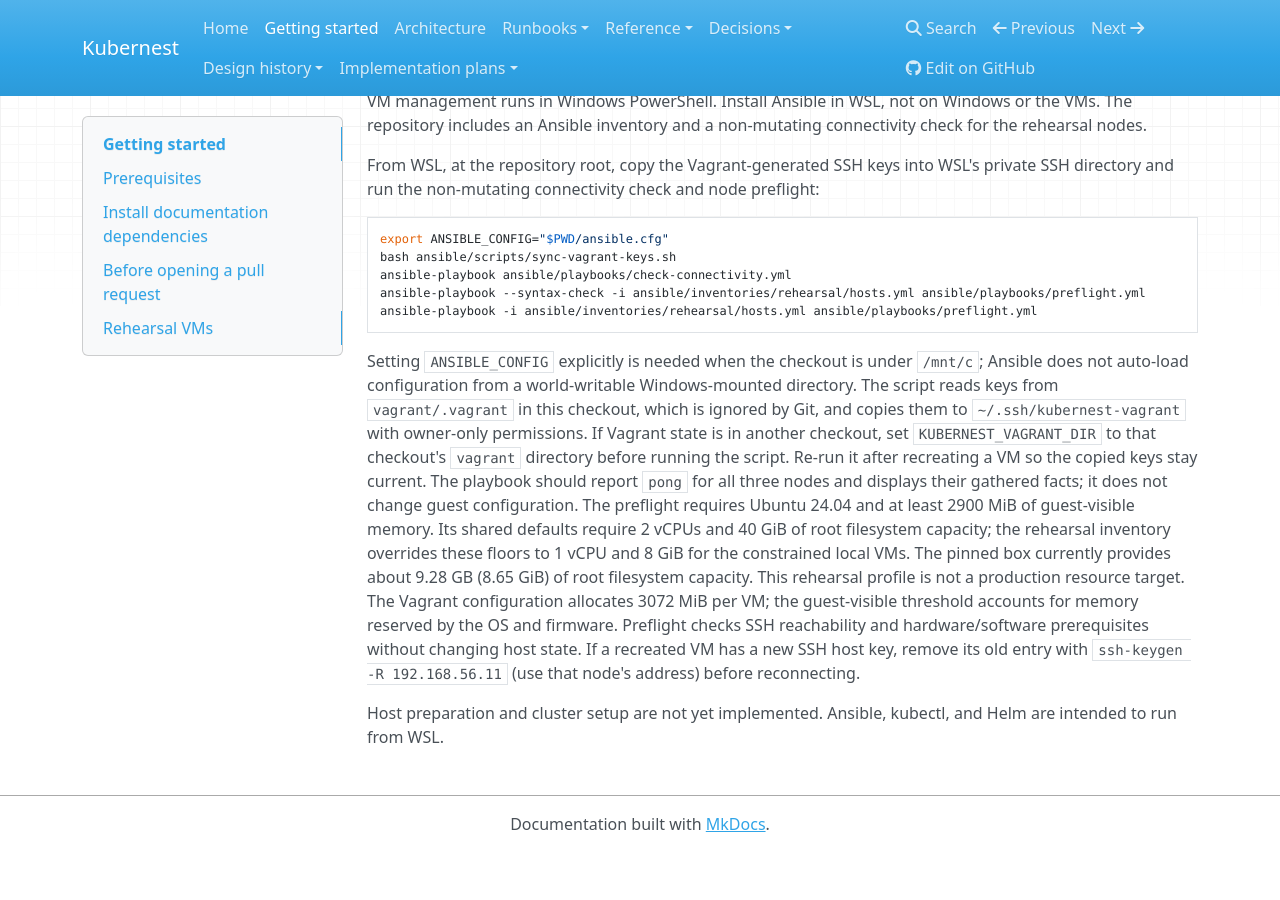
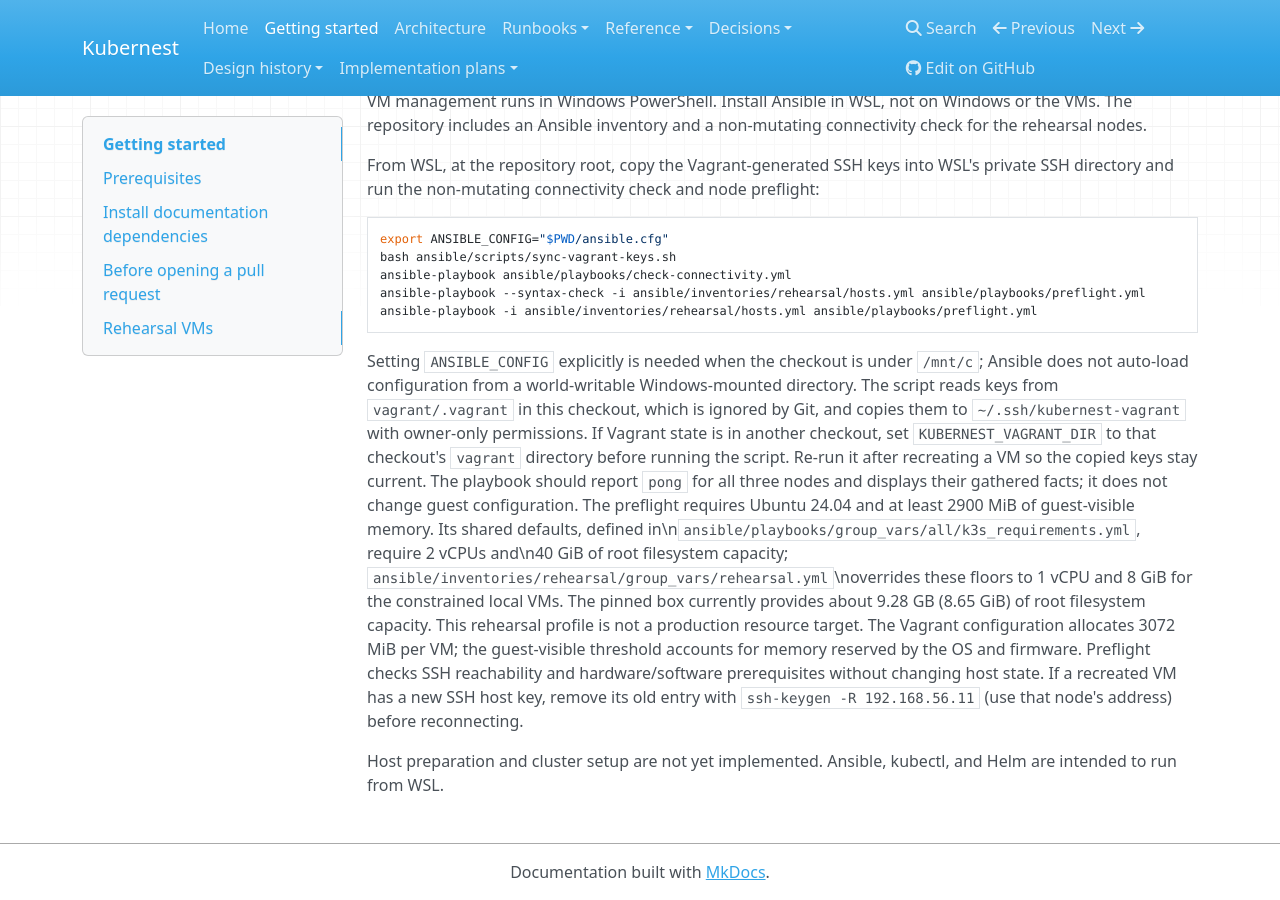
Before and after one commit to njmccorkle/kubernest, an MkDocs documentation site: the page built from docs/getting-started/index.md, in a window 1280 px wide and 900 px high, scrolled down 1455 px. Built offline with MkDocs 1.6.1, drawn with Linux system fonts in a browser that asks for light colours; nearby versions of some CDN libraries; before the commit the page ends 2307 px from its top, so only the background shows below that.

Commit message:
refactor(ansible): move node requirement thresholds to group_vars
Co-authored-by: Copilot App <223556219+Copilot@users.noreply.github.com>

```diff
--- a/docs/getting-started/index.md
+++ b/docs/getting-started/index.md
@@ -111,9 +111,7 @@ permissions. If Vagrant state is in another checkout, set
 the script. Re-run it after recreating a VM so the copied keys stay current.
 The playbook should report `pong` for all three nodes and displays their
 gathered facts; it does not change guest configuration. The preflight requires
-Ubuntu 24.04 and at least 2900 MiB of guest-visible memory. Its shared defaults
-require 2 vCPUs and 40 GiB of root filesystem capacity; the rehearsal inventory
-overrides these floors to 1 vCPU and 8 GiB for the constrained local VMs. The
+Ubuntu 24.04 and at least 2900 MiB of guest-visible memory. Its shared defaults, defined in\n`ansible/playbooks/group_vars/all/k3s_requirements.yml`, require 2 vCPUs and\n40 GiB of root filesystem capacity; `ansible/inventories/rehearsal/group_vars/rehearsal.yml`\noverrides these floors to 1 vCPU and 8 GiB for the constrained local VMs. The
 pinned box currently provides about 9.28 GB (8.65 GiB) of root filesystem
 capacity. This rehearsal profile is not a production resource target. The
 Vagrant configuration allocates 3072 MiB per VM; the guest-visible threshold
```
Also changed, not shown: 4 other files.
